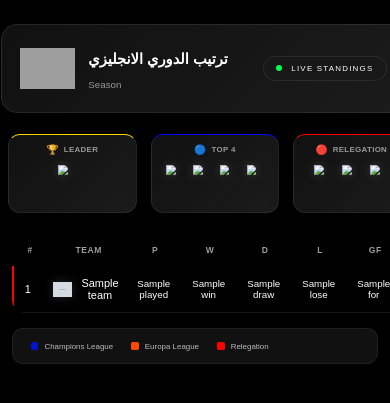
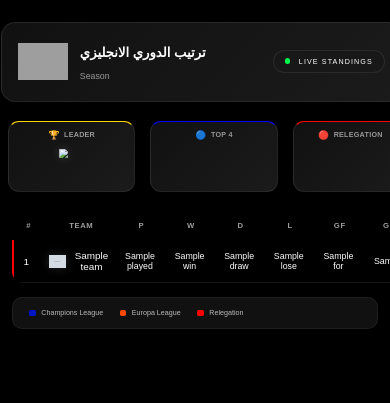
Before and after one commit to muhammad123186/eurfot, a Django app: page /standings/ in a window 390 px wide; the page is wider, and only the part inside the window is pictured. Shown: the top 403 px of that part. Run offline with Django 5.2, Linux system fonts and the light colour scheme; tables that the repository leaves empty hold one stand-in row (values such as "Sample post"); grey boxes marked "Sample" are stand-in pictures; a database or web service that is not in the repository returns one stand-in record (values such as "Sample title"); data that the repository does not hold is empty; grey boxes are pictures that could not be loaded.

Commit message:
Update English Premier League standings page and logic

```diff
--- a/templates/pages/standings.html
+++ b/templates/pages/standings.html
@@ -735,7 +735,7 @@ body{
 @media (max-width:1000px){
 
       .standings-page{
-       zoom:61%;
+       zoom:55%;
     }
 
 
```
Also changed, not shown: static/image/download (6).jpg (deleted), static/image/image.jpg (deleted).
